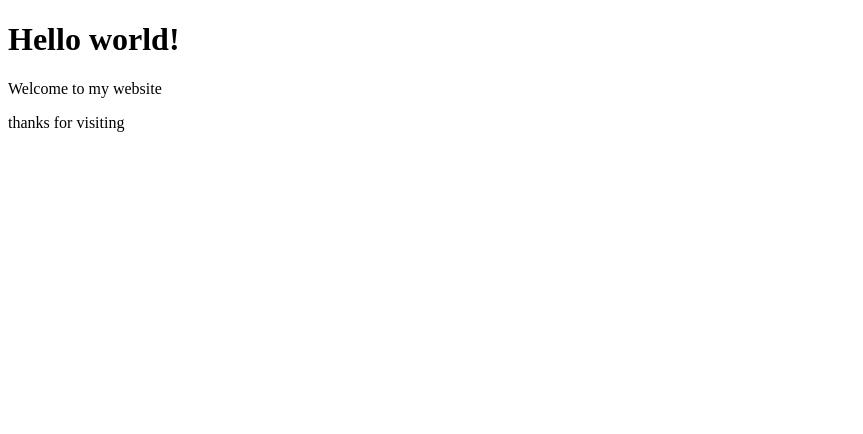
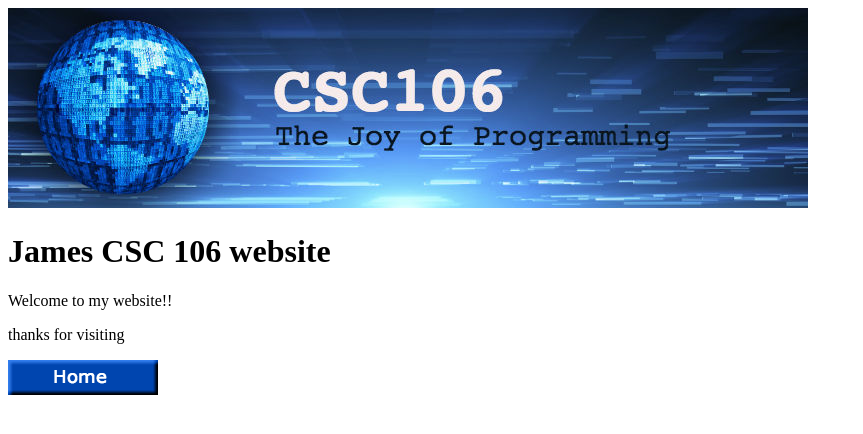
Before and after one commit to JamesPenhallow/JamesPenhallow.github.io, a plain HTML site: page lab1.html in a window 1280 px wide. Shown: the whole page, without its empty margins (0-863 px from the left). Drawn offline with Linux system fonts and the light colour scheme.

Commit message:
Add files via upload

```diff
--- a/lab1.html
+++ b/lab1.html
@@ -6,8 +6,10 @@
     <title>James CSC 106 website</title>
 </head>
 <body>
-    <h1>Hello world!</h1>
-    <p>Welcome to my website</p>
+    <img src=csc106_banner.jpg></src>
+    <h1>James CSC 106 website</h1>
+    <p>Welcome to my website!!</p>
     <p>thanks for visiting</p>
+    <img src=home.png></src>
 </body>
 </html>
```
